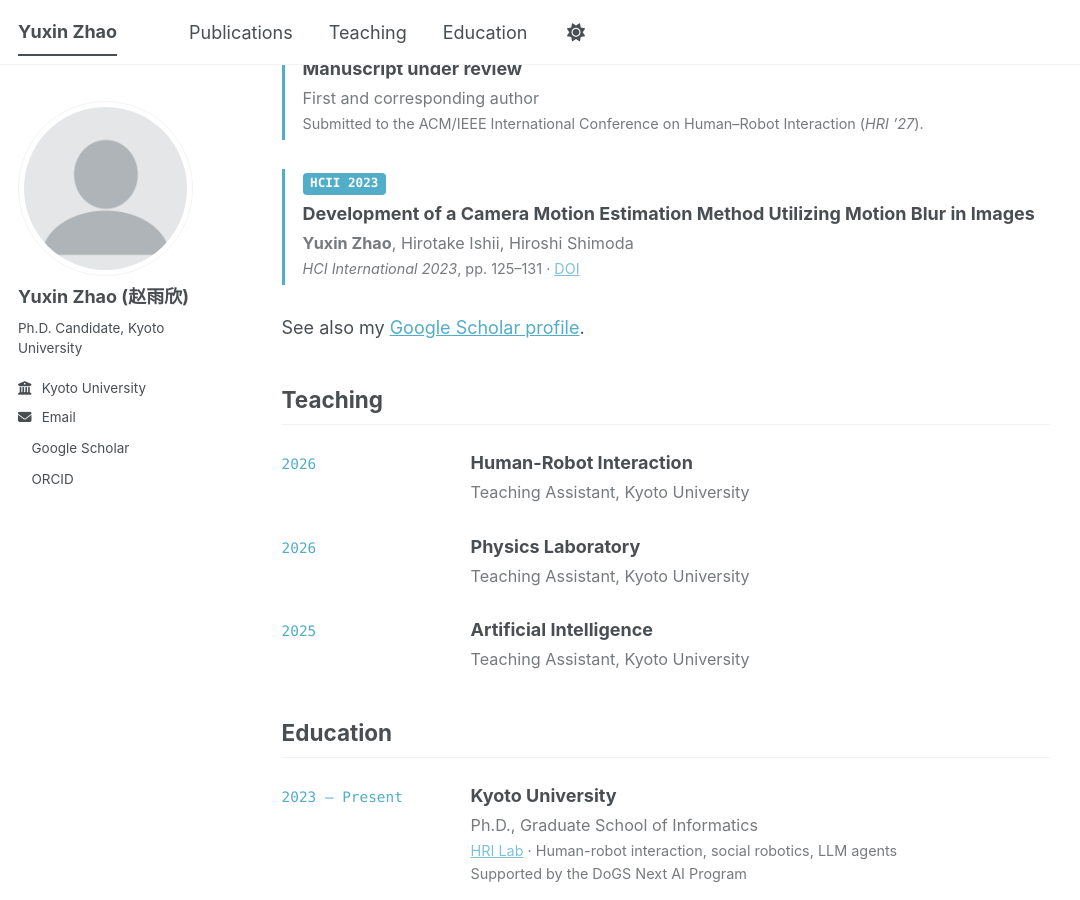
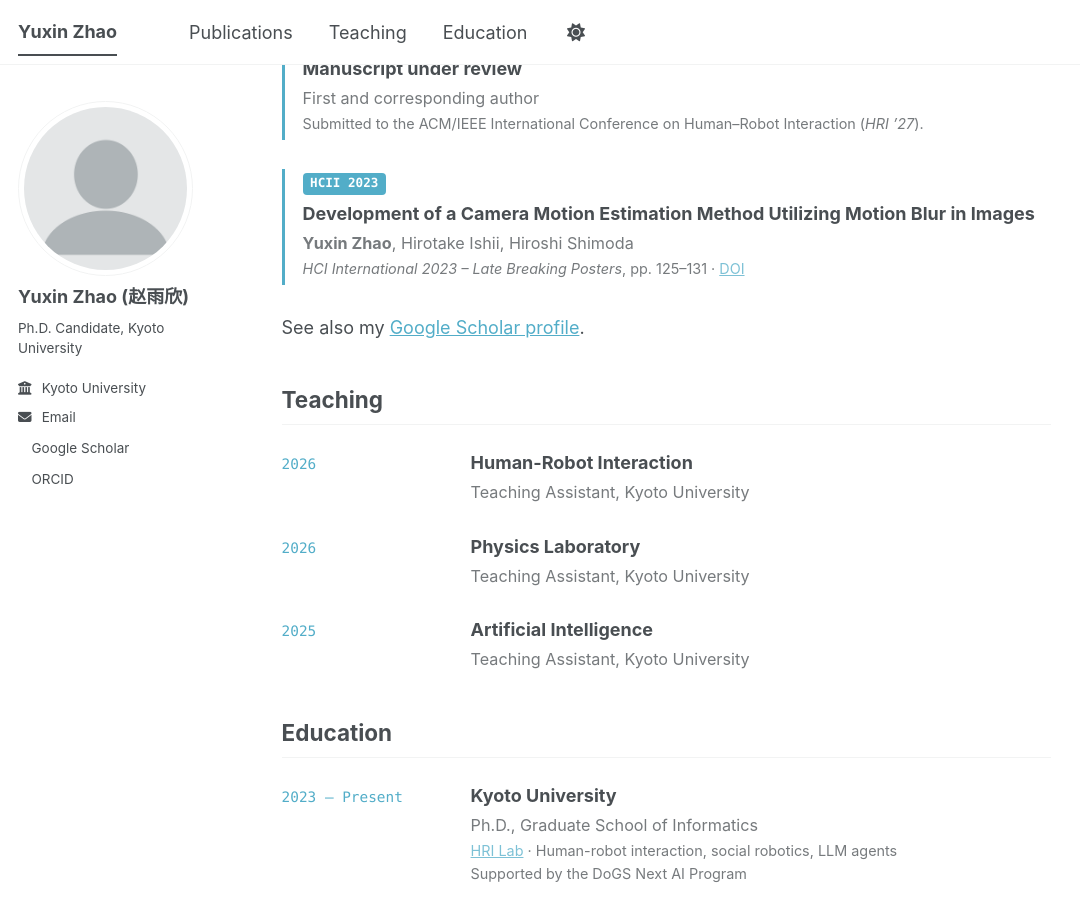
Before and after one commit to ZhaoYuxin9/ZhaoYuxin9.github.io, a Jekyll site: the page built from _pages/about.md, in a window 1280 px wide and 900 px high, scrolled down 391 px. Shown: the whole window, without its empty margins (0-1080 px from the left). Built offline with Jekyll 4.4.1, drawn with Linux system fonts in a browser that asks for light colours; a style sheet for code colours, icons or effects is not loaded.

Commit message:
Clarify HCII 2023 paper is a Late Breaking Poster
Co-Authored-By: Claude Opus 5.5 <noreply@anthropic.com>

```diff
--- a/_pages/about.md
+++ b/_pages/about.md
@@ -31,7 +31,7 @@ My research focuses on **human-robot interaction**, **social robotics**, and **L
       <div class="pub-badges"><span class="badge">HCII 2023</span></div>
       <h3>Development of a Camera Motion Estimation Method Utilizing Motion Blur in Images</h3>
       <p><strong>Yuxin Zhao</strong>, Hirotake Ishii, Hiroshi Shimoda</p>
-      <p class="education-detail"><em>HCI International 2023</em>, pp. 125–131 · <a href="https://doi.org/10.1007/978-3-031-49215-0_15">DOI</a></p>
+      <p class="education-detail"><em>HCI International 2023 – Late Breaking Posters</em>, pp. 125–131 · <a href="https://doi.org/10.1007/978-3-031-49215-0_15">DOI</a></p>
     </div>
   </article>
 </div>
```
